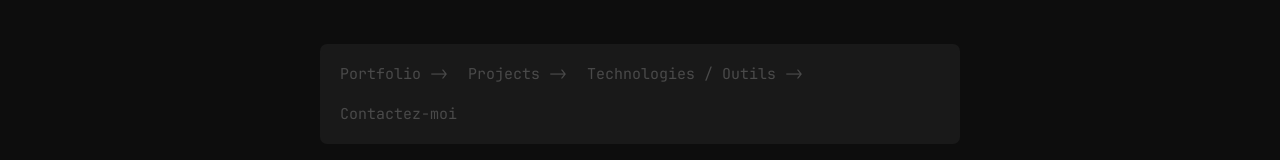
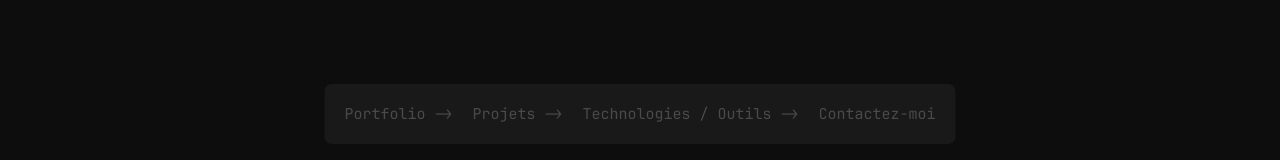
Before and after one commit to yahvya/personal-portfolio, a Next.js app in the folder dev/portfolio/: page / in a window 1280 px wide. Shown: the part 636-796 px from the top of the page. Built offline with nearby package versions, Linux system fonts and the light colour scheme; no server answers.

Commit message:
FIX page tsx Projects -> Projets

```diff
--- a/dev/portfolio/src/app/page.tsx
+++ b/dev/portfolio/src/app/page.tsx
@@ -96,7 +96,7 @@ export default function PortfolioPage() {
                     href="#projects"
                     className={activeChecks.isProjectsActive ? "active" : ""}
                 >
-                    Projects
+                    Projets
                 </Link>
 
                 <Link
```
